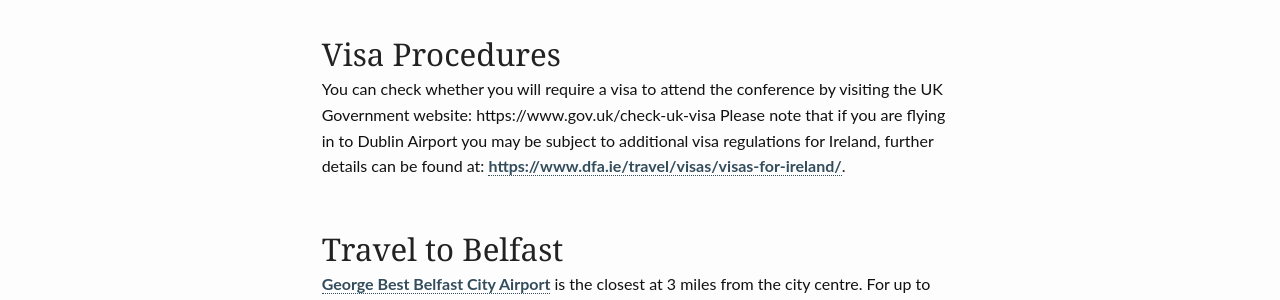
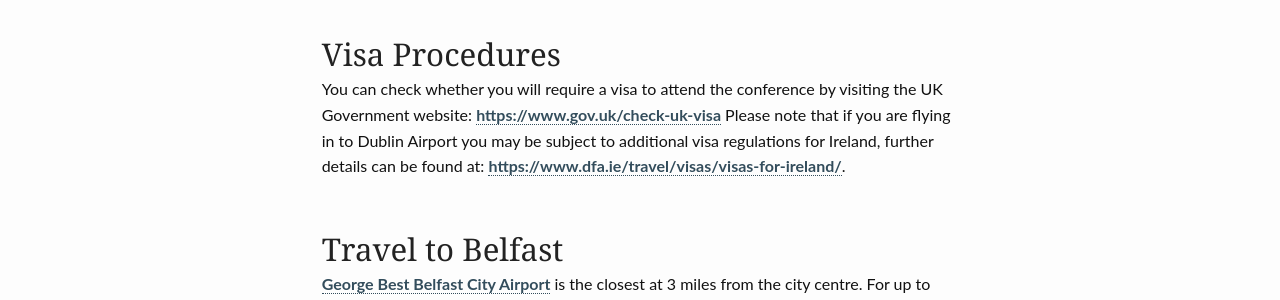
Before and after one commit to cluster2018/cluster2018, a Jekyll site: the page built from venue/index.md, in a window 1280 px wide. Shown: the part 1050-1350 px from the top of the page. Built offline with Jekyll 4.4.1, drawn with Linux system fonts in a browser that asks for light colours.

Commit message:
Fixed missing link

```diff
--- a/venue/index.md
+++ b/venue/index.md
@@ -36,7 +36,7 @@ film locations.
 ## Visa Procedures
 You can check whether you will require a visa to attend the
 conference by visiting the UK Government website:
-https://www.gov.uk/check-uk-visa Please note that if you are flying in to
+<https://www.gov.uk/check-uk-visa> Please note that if you are flying in to
 Dublin Airport you may be subject to additional visa regulations for Ireland,
 further details can be found at:
 <https://www.dfa.ie/travel/visas/visas-for-ireland/>.
```
